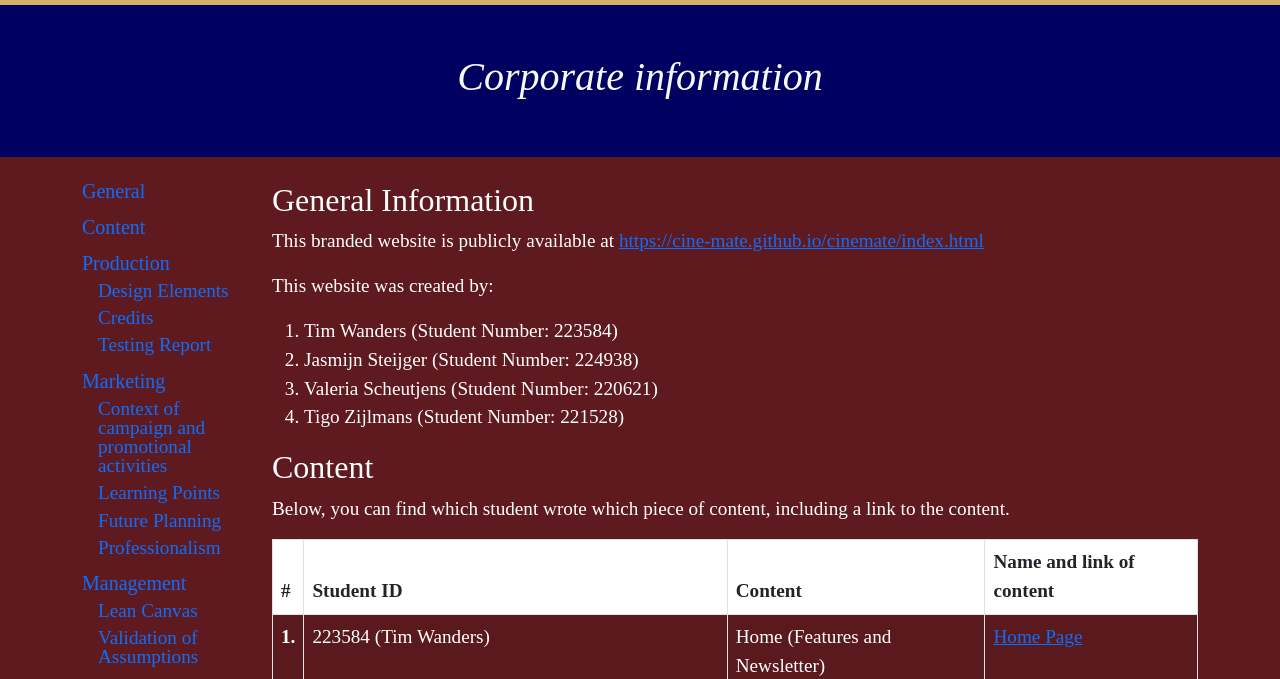
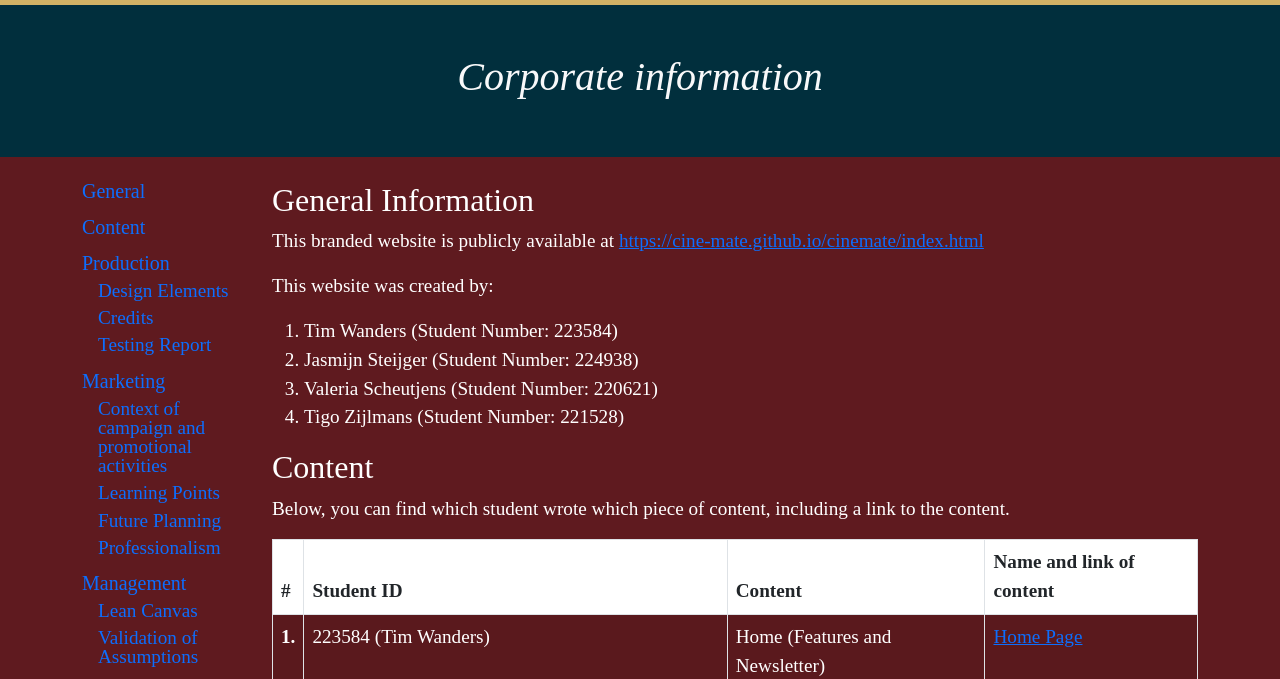
Before and after one commit to Cine-mate/cinemate, a plain HTML site: page corporate.html in a window 1280 px wide. Shown: the part 121-800 px from the top of the page. Drawn offline with nearby package versions, Linux system fonts and the light colour scheme.

Commit message:
Update styles.css

```diff
--- a/css/styles.css
+++ b/css/styles.css
@@ -43,6 +43,9 @@ footer a:hover {
 		0 0 .5em white;
 }
 
+.bg-darkblue {
+    background-color: #012F3D;
+}
 .regularfont{
 	font-family: "Prata", serif;
 }
```
